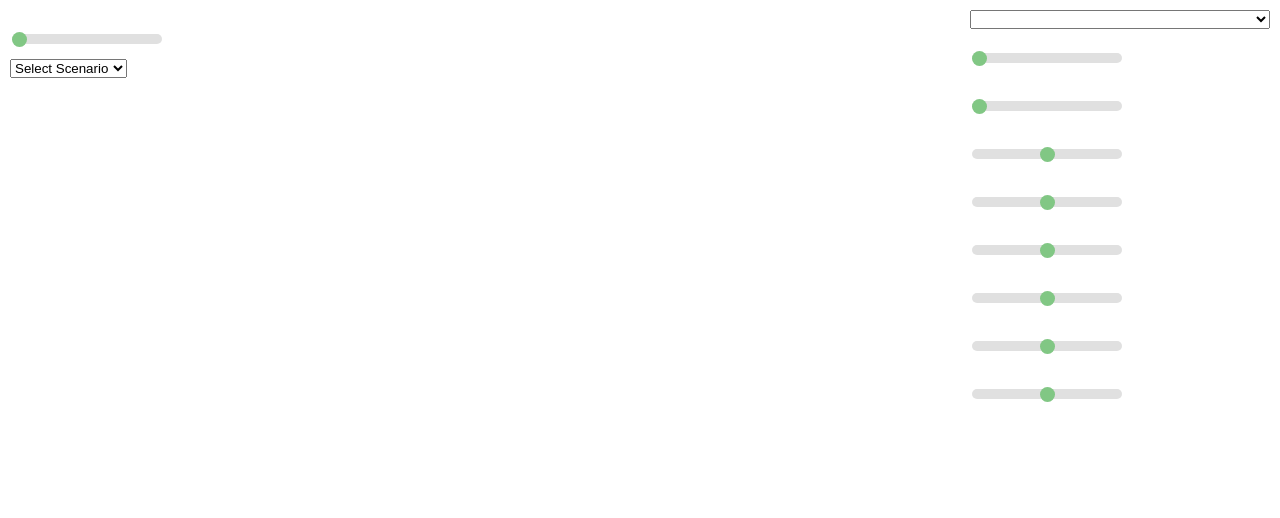
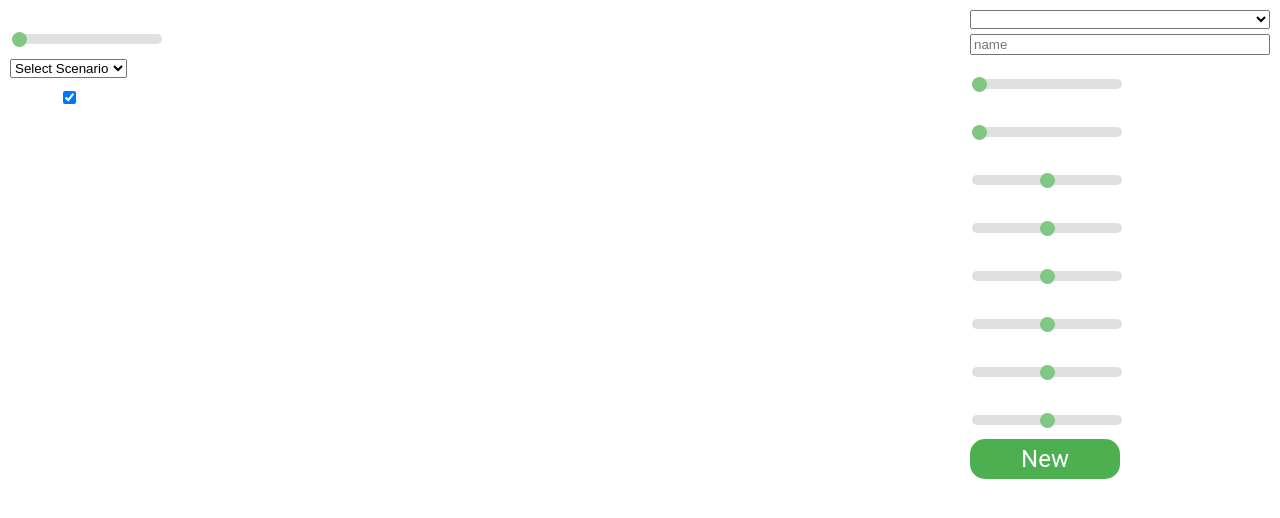
Before and after one commit to kkingsbe/OrbitSimJS, a plain HTML site: page index.html in a window 1280 px wide. Drawn offline with nearby package versions, Linux system fonts and the light colour scheme.

Commit message:
Varius Updates

```diff
--- a/display.js
+++ b/display.js
@@ -57,6 +57,7 @@ let sim
 
 function switchScenario(name) {
   deleteOldBodies()
+
   bodies = []
   switch(name) {
     case "empty":
--- a/index.html
+++ b/index.html
@@ -22,10 +22,15 @@
           <option value="Oscillation">Cool Oscillation</option>
           <option value="chaos">Chaos</option>
         </select>
+        <div class="checkGroup">
+          <p>Trails</p>
+          <input type="checkbox" id="trailsCheck" checked=true>
+        </div>
         <div class="btn" id="pausebtn">Pause</div>
       </div>
       <div class="modify-body">
         <select id="bodies-select"></select>
+        <input placeholder="name" id="nameInput">
         <div class="slidergroup">
           <p id="massval">Mass (kg): </p>
           <input type="range" min="0" max="100" value="0" class="slider" id="mass-slider">
@@ -58,6 +63,7 @@
           <p id="zvelocityval" >Z Velocity: </p>
           <input type="range" min="-100" max="100" value="0" class="slider" id="zv-slider">
         </div>
+        <div class="newBody" id="newBody">New</div>
       </div>
       <div class="viewport" id="viewport">
 
--- a/main.css
+++ b/main.css
@@ -5,6 +5,12 @@ html, body {
   padding: 0;
   font-family: "Roboto", sans-serif;
   color: white;
+}
+select {
+  margin-bottom: 5px;
+}
+input {
+  color: black;
 }
 .container {
   width: 100%;
@@ -73,3 +79,31 @@ html, body {
   flex-direction: column;
   width: 300px;
 }
+
+.checkGroup {
+  display: flex;
+  flex-direction: row;
+  align-items: center;
+}
+.checkGroup p {
+  margin: 5px;
+  margin-left: 0;
+  margin-right: 10px;
+}
+.newBody {
+  background-color: #4CAF50;
+  width: 150px;
+  height: 40px;
+  border-radius: 15px;
+  display: flex;
+  justify-content: center;
+  align-items: center;
+  font-size: x-large;
+  cursor: pointer;
+}
+.newBody:hover {
+  background-color: rgb(101, 207, 105);
+}
+.newBody:active {
+  background-color: rgb(50, 173, 55);
+}
--- a/simulation.js
+++ b/simulation.js
@@ -108,7 +108,7 @@ class Body {
   newSprite() {
     let geometry = new THREE.SphereGeometry(this.radius, 32, 32)
     let material = new THREE.MeshPhongMaterial({color: parseInt(randomColor().replace("#", "0x"), 16)})
-    console.log(material.color)
+    //console.log(material.color)
     this.sprite = new THREE.Mesh(geometry, material)
     return this.sprite
   }
--- a/ui.js
+++ b/ui.js
@@ -1,8 +1,11 @@
 let timeslider = document.getElementById("time-slider")
 let pausebtn = document.getElementById("pausebtn")
 let scenarioSelect = document.getElementById("ScenarioSelect")
+let trailsCheck = document.getElementById("trailsCheck")
+let newBody = document.getElementById("newBody")
 
 let bodiesSelect = document.getElementById("bodies-select")
+let nameInput = document.getElementById("nameInput")
 let massSlider = document.getElementById("mass-slider")
 let radiusSlider = document.getElementById("radius-slider")
 let xSlider = document.getElementById("x-slider")
@@ -78,12 +81,45 @@ zvSlider.oninput = function(event) {
   body.vz = parseFloat(event.target.value)
   zvelocityval.innerHTML = event.target.value
 }
+nameInput.oninput = function(event) {
+  let body = getSelectedBody()
+  body.name = nameInput.value || ""
+  populateBodiesSelect()
+}
+bodiesSelect.oninput = updateBodyModification()
 
 scenarioSelect.onchange = function(event) {
   switchScenario(scenarioSelect.value)
 }
 
+trailsCheck.onchange = function(event) {
+  trails = trailsCheck.checked
+}
+
+/*
+newBody.onclick = function(event) {
+  console.log(event)
+  let body = new Body("New Body", 0, 0, 0, 0, 0, 0, 0, 0)
+  let bodySprite = body.newSprite()
+  bodies.push(body)
+  for(let body of bodies) {
+    let geometry = new THREE.Geometry()
+    geometry.vertices.push(new THREE.Vector3(body.x, body.y, body.z))
+    let line = new MeshLine()
+    line.setGeometry(geometry)
+    let material = new MeshLineMaterial()
+    let trailMesh = new THREE.Mesh(line.geometry, material)
+    body.trail = trailMesh
+    scene.add(body.sprite)
+    scene.add(trailMesh)
+  }
+  populateBodiesSelect()
+  sim = new Simulation(bodies, true)
+}
+*/
+
 function populateBodiesSelect() {
+  bodiesSelect.innerHTML = ""
   for(let body of bodies) {
     let option = document.createElement("option")
     option.innerHTML = body.name
@@ -110,4 +146,6 @@ function updateBodyModification() {
   yvelocityval.innerHTML = `Y Velocity (m/s): ${body.vy.toFixed(3)}`
   zvSlider.value = body.vz
   zvelocityval.innerHTML = `Z Velocity (m/s): ${body.vz.toFixed(3)}`
+  nameInput.value = body.name
+  console.log(body.name)
 }
```
